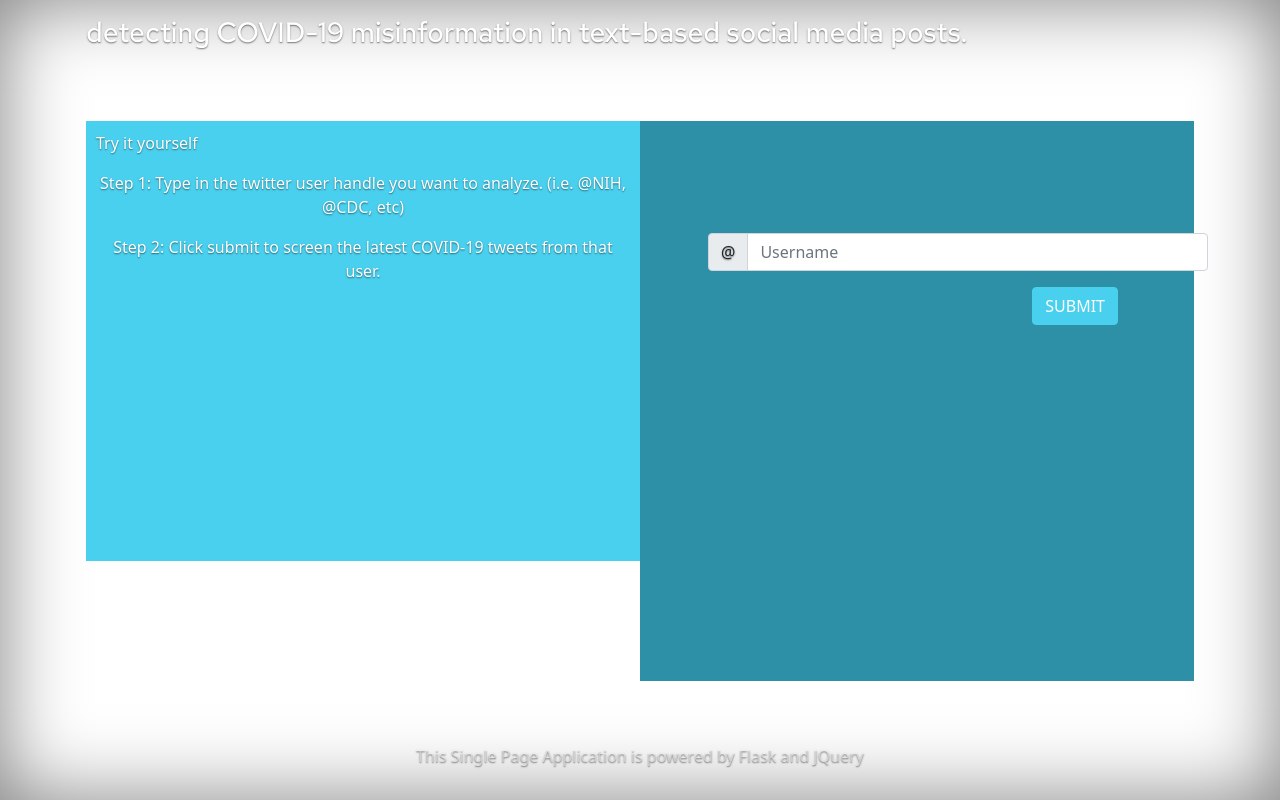
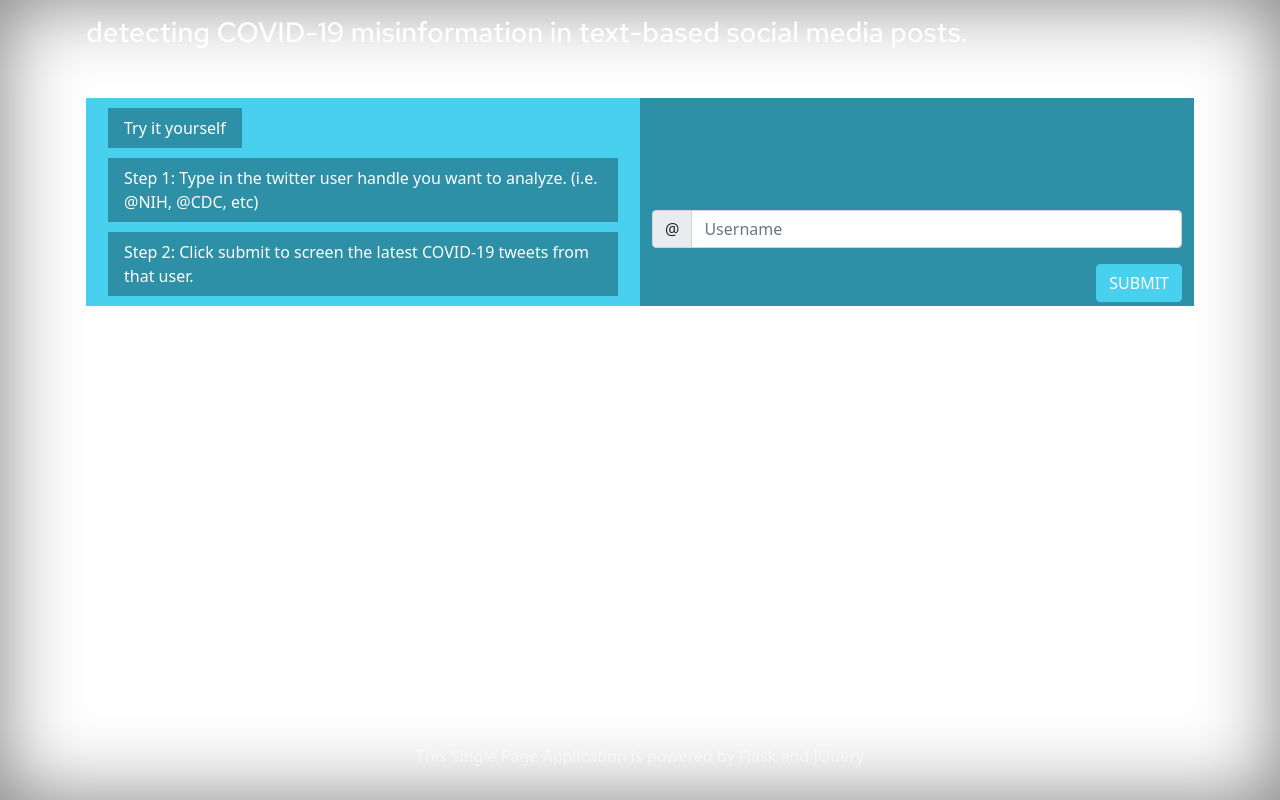
Before and after one commit to Millifiore/pandemic_tweets, a Flask app: page /demo-input in a window 1280 px wide. Run offline with Flask 2, Linux system fonts and the light colour scheme; some libraries are stand-ins or nearby versions.

Commit message:
added styling

```diff
--- a/static/css/index.css
+++ b/static/css/index.css
@@ -1,7 +1,6 @@
 /*
  * Globals
  */
-
 
 /* Custom default button */
 .btn-secondary,
@@ -11,13 +10,13 @@
   text-shadow: none; /* Prevent inheritance from `body` */
 }
 
-
 /*
  * Base structure
  */
 
 body {
-  text-shadow: 0 .05rem .1rem rgba(0, 0, 0, .5);
+  /* text-shadow: 0 .05rem .1rem rgba(0, 0, 0, .5); */
+  text-shadow: none;
   box-shadow: inset 0 0 5rem rgba(0, 0, 0, .5);
   /* background-color: #49D0EE; */
 }
@@ -25,27 +24,44 @@
 /* .col-6{
   height: 70vh;
 } */
+
 .overview {
   background-color: #49d0ee;
-  height: 55vh;
+  /* height: 55vh; */
+  height: auto;
+}
+
+.mb-auto {
+  margin-bottom: 5vh !important;
 }
 
 .demo {
   background-color: #2d90a6;
-  height: 70vh
+  /* height: 70vh */
+  height: auto;
 }
 
-.about_text {
+.hidden {
+  display: none;
+}
+
+.container {
+  min-width: 300px;
+}
+
+.about-text {
   background-color: #2d90a6;
   padding: 0.5em 1em 0.5em 1em;
   width: fit-content;
   margin: 10px;
   font-size: 16pt;
 }
-p.about_text {
+
+p.about-text {
   text-align: left;
   font-size: 12pt;
 }
+
 p.diagram_text {
   text-align: left;
   font-size: 12pt;
@@ -55,25 +71,21 @@
   color: white;
   background-color: #49d0ee;
 }
-.section{
-  margin: 10px;
-}
 
 .section .intro {
   margin-top: 25px;
 }
-.handle_input{
+
+.handle_input {
   margin-top: 7em;
-  margin-left: 3.5em;
-  width: 500px;
 }
+
 .btn {
   float: right;
-  margin-right: 4em;
+  margin: 0 auto;
   background-color: #49d0ee;
   border-color: #49d0ee;
 }
-
 
 /*
  * Header
@@ -82,6 +94,24 @@
  h3 {
   font-family: 'Red Hat Text', sans-serif;
  }
+
+ nav a {
+   cursor: pointer;
+ }
+
+ .bd-placeholder-img {
+  font-size: 1.125rem;
+  text-anchor: middle;
+  -webkit-user-select: none;
+  -moz-user-select: none;
+  user-select: none;
+}
+
+@media (min-width: 768px) {
+  .bd-placeholder-img-lg {
+    font-size: 3.5rem;
+  }
+}
 
 .nav-masthead .nav-link {
   padding: 1em;
@@ -110,7 +140,14 @@
   border-bottom-color: #fff;
 }
 .diagram{
-  width: 450px;
-  height: 350px;
+  /* width: 450px;
+  height: 350px; */
+  width: 100%;
   /* margin-top:5em; */
 }
+
+@media (max-width: 800px) {
+  .col-6 {
+    width: inherit;
+  }
+}
```
